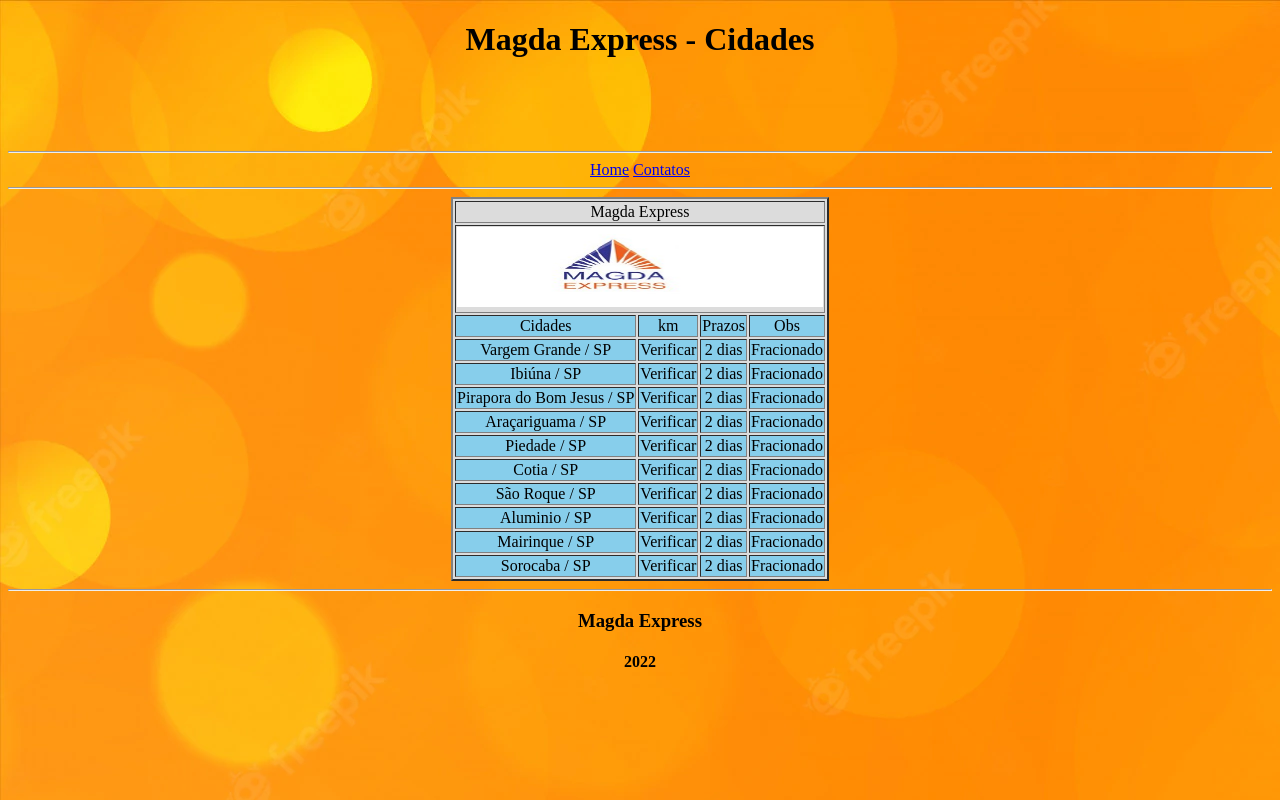
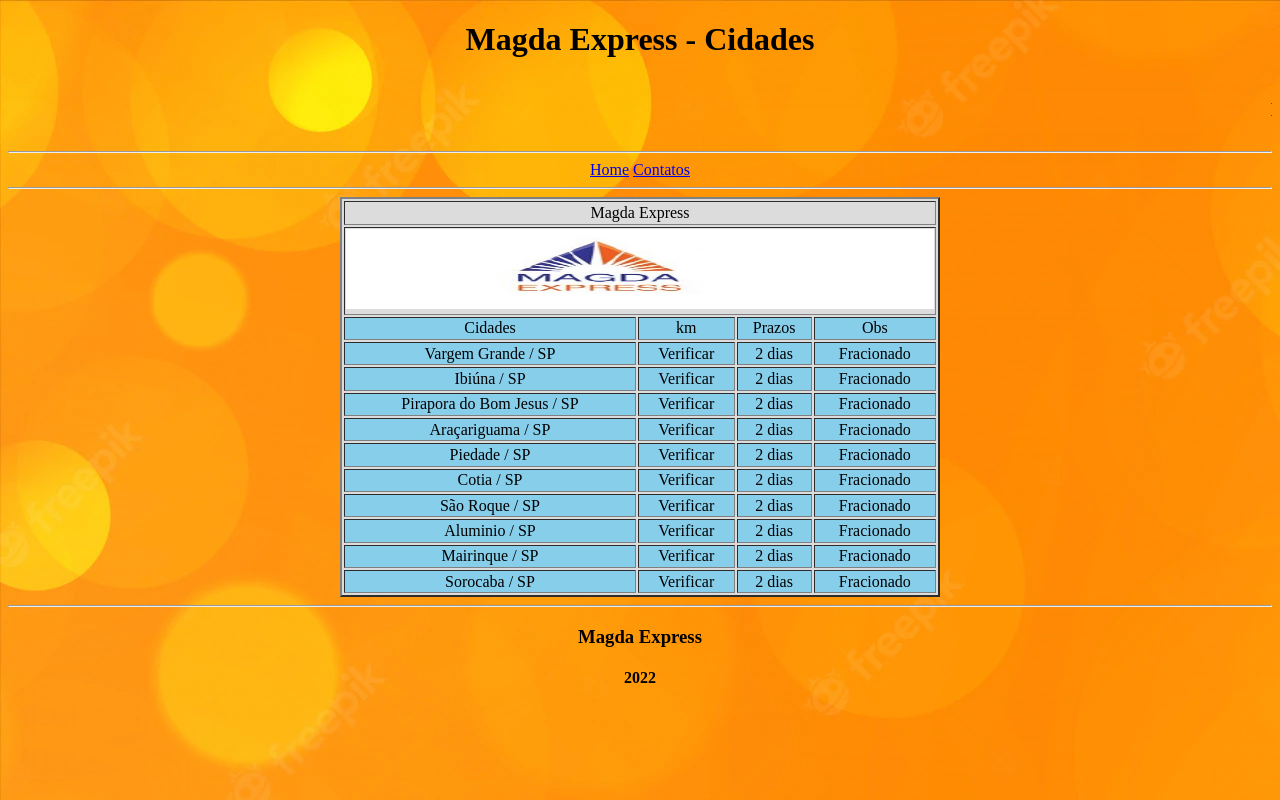
Before and after one commit to JosemarMartinsDosSantos/projeto-m-e, a plain HTML site: page cidades.html in a window 1280 px wide. Drawn offline with Linux system fonts and the light colour scheme.

Commit message:
tamanho da table

```diff
--- a/cidades.html
+++ b/cidades.html
@@ -22,7 +22,7 @@
 
 </header>
 
-<table bgcolor="#dcdcdc" border="2" align="center">
+<table bgcolor="#dcdcdc" border="2" align="center" height="400px" width="600px">
 <tr>
     <td colspan="4" align="center">
 Magda Express
```
